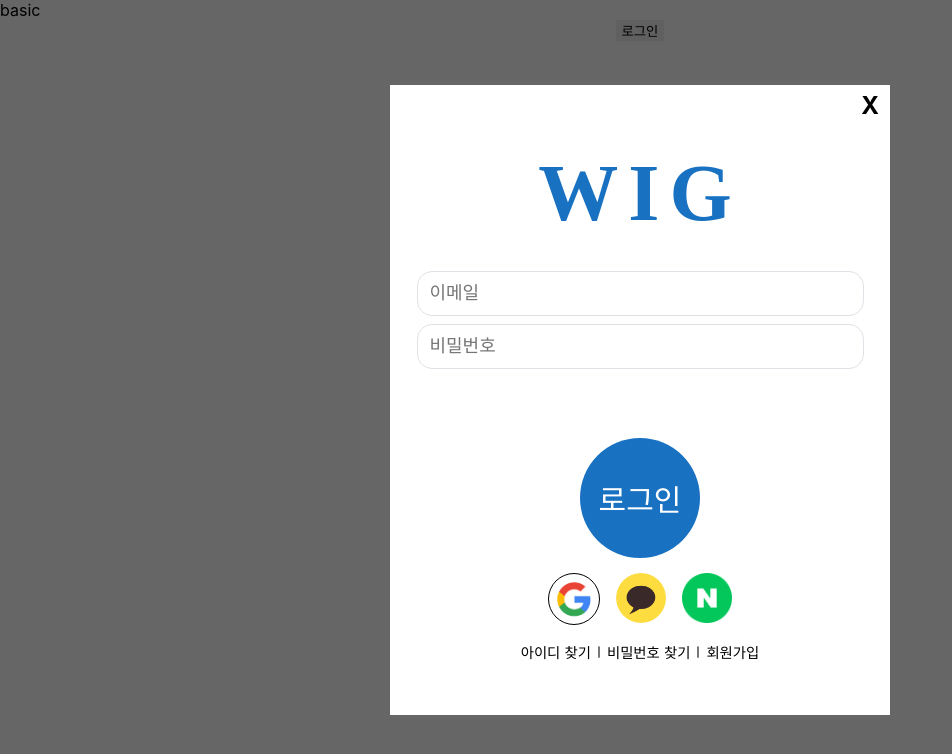
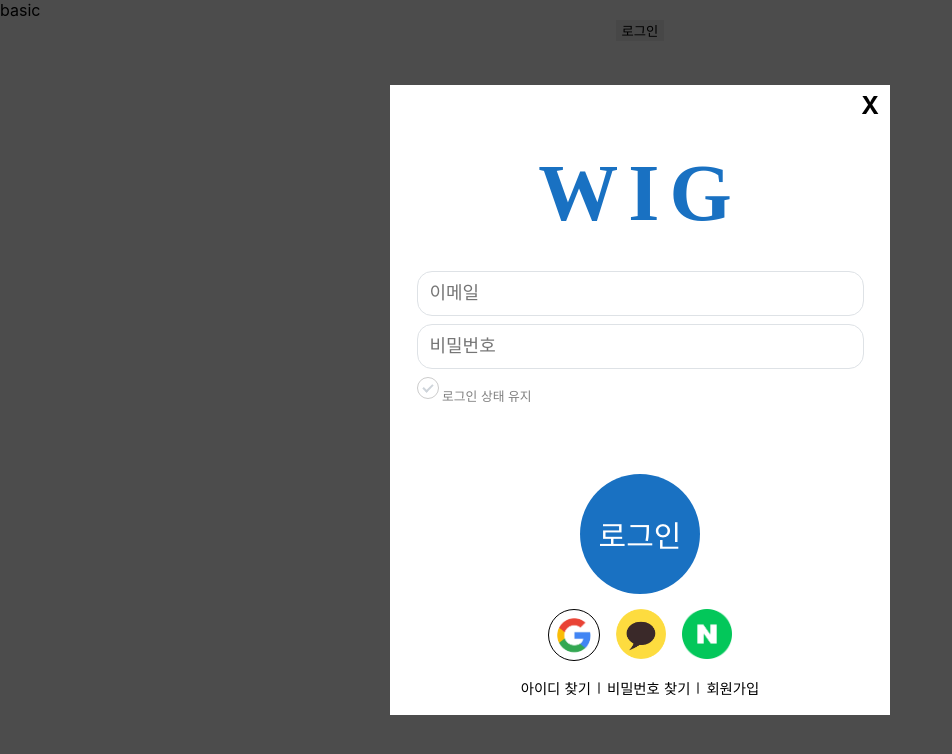
Before and after one commit to KingBoRam/wig-web, a React (Create React App) app: page / in a window 1280 px wide. Both pictures are taken after a click on the button "로그인". Shown: the top 754 px of the page, without its empty margins (0-952 px from the left). Built offline with nearby package versions, Linux system fonts and the light colour scheme; a web font is replaced by a local one.

Commit message:
로그인유지

```diff
--- a/src/components/modal.js
+++ b/src/components/modal.js
@@ -8,11 +8,12 @@ const ModalContainer = styled.div`
   height: 100%;
 `;
 const ModalBackdrop = styled.div`
+  z-index: 1;
   position: fixed;
   display: flex;
   justify-content: center;
   align-items: center;
-  background-color: rgba(0, 0, 0, 0.6);
+  background-color: rgba(0, 0, 0, 0.7);
   top: 0;
   left: 0;
   right: 0;
@@ -20,7 +21,6 @@ const ModalBackdrop = styled.div`
 `;
 const ModalView = styled.div`
   position: absolute;
-  z-index: 1;
   display: flex;
   align-items: center;
   flex-direction: column;
@@ -62,7 +62,6 @@ const Modal = ({ children, name }) => {
       setIsOpen(false);
     }
   };
-
   return (
     <>
       <ModalContainer>
--- a/src/components/wigInput.js
+++ b/src/components/wigInput.js
@@ -97,6 +97,60 @@ const IconButtonKakao = styled.a`
   cursor: pointer;
   margin-right: 1rem;
 `;
+const CustomCheckboxWrapper = styled.div`
+  position: relative;
+  margin-bottom: 1rem;
+  margin-top: 1rem;
+`;
+const CustomCheckbox = styled.input`
+  visibility: hidden;
+`;
+const CustomLabel = styled.label`
+  background-color: #fff;
+  margin-top: -0.5rem;
+  border: 1px solid #ccc;
+  border-radius: 50%;
+  cursor: pointer;
+  width: 20px;
+  height: 20px;
+  position: absolute;
+  margin-left: 7px;
+  left: 13;
+  top: 10;
+  &:before {
+    position: absolute;
+    content: "";
+    width: 8px;
+    height: 4px;
+    border: 2px solid #ced4da;
+    border-top: none;
+    border-right: none;
+    transform: rotate(-45deg);
+    left: 5px;
+    top: 6px;
+  }
+  ${({ isChecked }) =>
+    isChecked
+      ? css`
+          background-color: #4dabf7;
+          border-color: #4dabf7;
+          &:before {
+            position: absolute;
+            content: "";
+            width: 8px;
+            height: 4px;
+            border: 2px solid #fff;
+            border-top: none;
+            border-right: none;
+            transform: rotate(-45deg);
+            left: 5px;
+            top: 6px;
+          }
+        `
+      : css`
+          opacity: 1;
+        `}
+`;
 function WigInput() {
   //id창에 text있으면 X 버튼
   const [valueId, setValueId] = useState("");
@@ -134,6 +188,15 @@ function WigInput() {
       setfalseText("아이디 혹은 비밀번호가 틀렸습니다.");
     }
   };
+  //로그인상태유지
+  const [loginCheck, setLoginCheckCheck] = useState(false);
+  const loginCheckBtnEvent = () => {
+    if (loginCheck === false) {
+      setLoginCheckCheck(true);
+    } else {
+      setLoginCheckCheck(false);
+    }
+  };
   return (
     <InputBlock>
       <form>
@@ -160,6 +223,29 @@ function WigInput() {
           </RemovePwd>
         </InputTextBlock>
       </form>
+      <CustomCheckboxWrapper>
+        <div>
+          <CustomCheckbox
+            type="checkbox"
+            id="all-check"
+            checked={loginCheck}
+            onChange={loginCheckBtnEvent}
+          ></CustomCheckbox>
+          <CustomLabel htmlFor="all-check" isChecked={loginCheck}></CustomLabel>
+          <label
+            style={{
+              marginLeft: "2rem",
+              fontSize: "0.8rem",
+              cursor: "pointer",
+              color: "gray",
+              marginTop: "-0.5rem",
+            }}
+            htmlFor="all-check"
+          >
+            로그인 상태 유지
+          </label>
+        </div>
+      </CustomCheckboxWrapper>
       <div
         style={{
           textAlign: "center",
```
